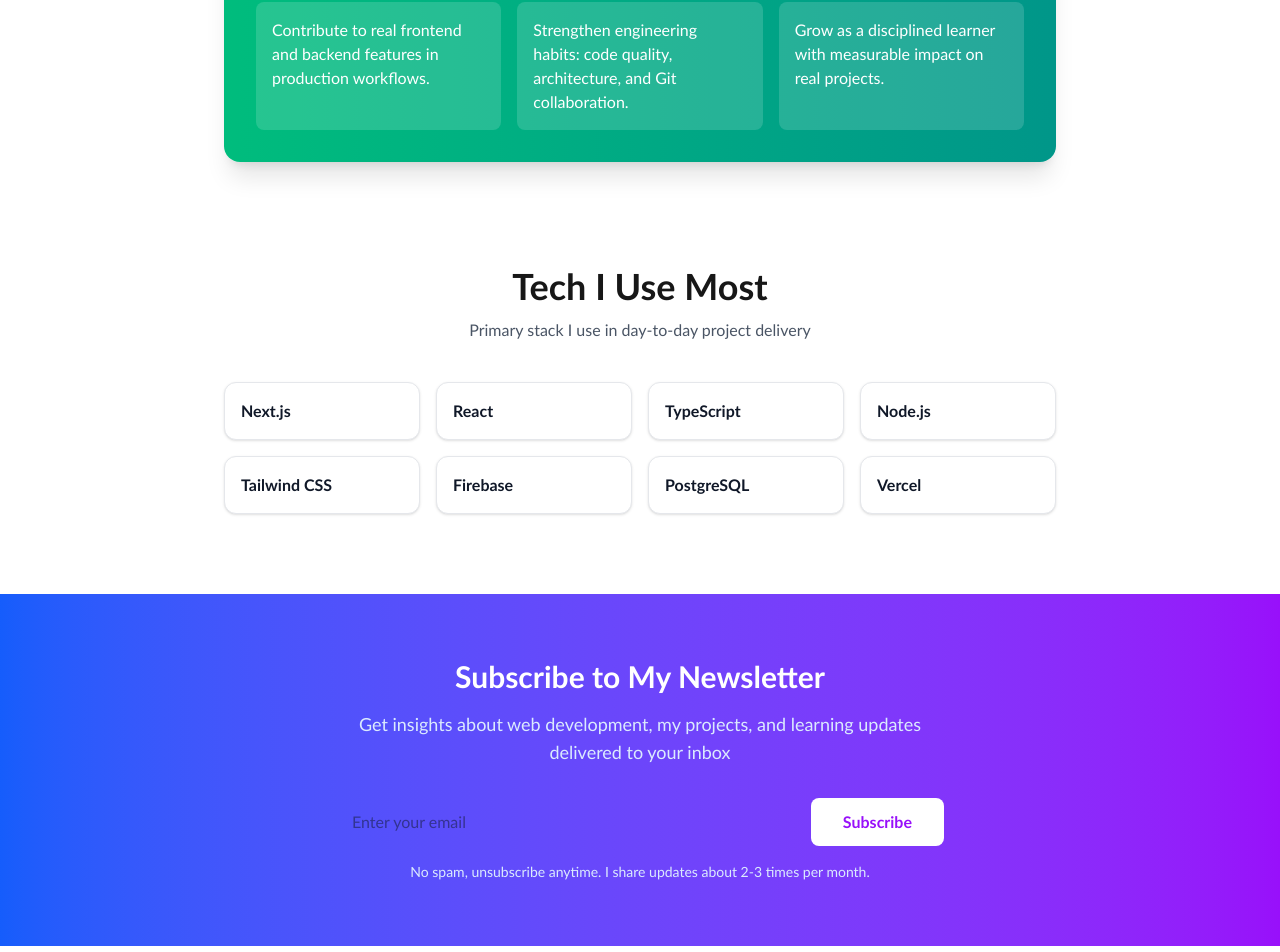
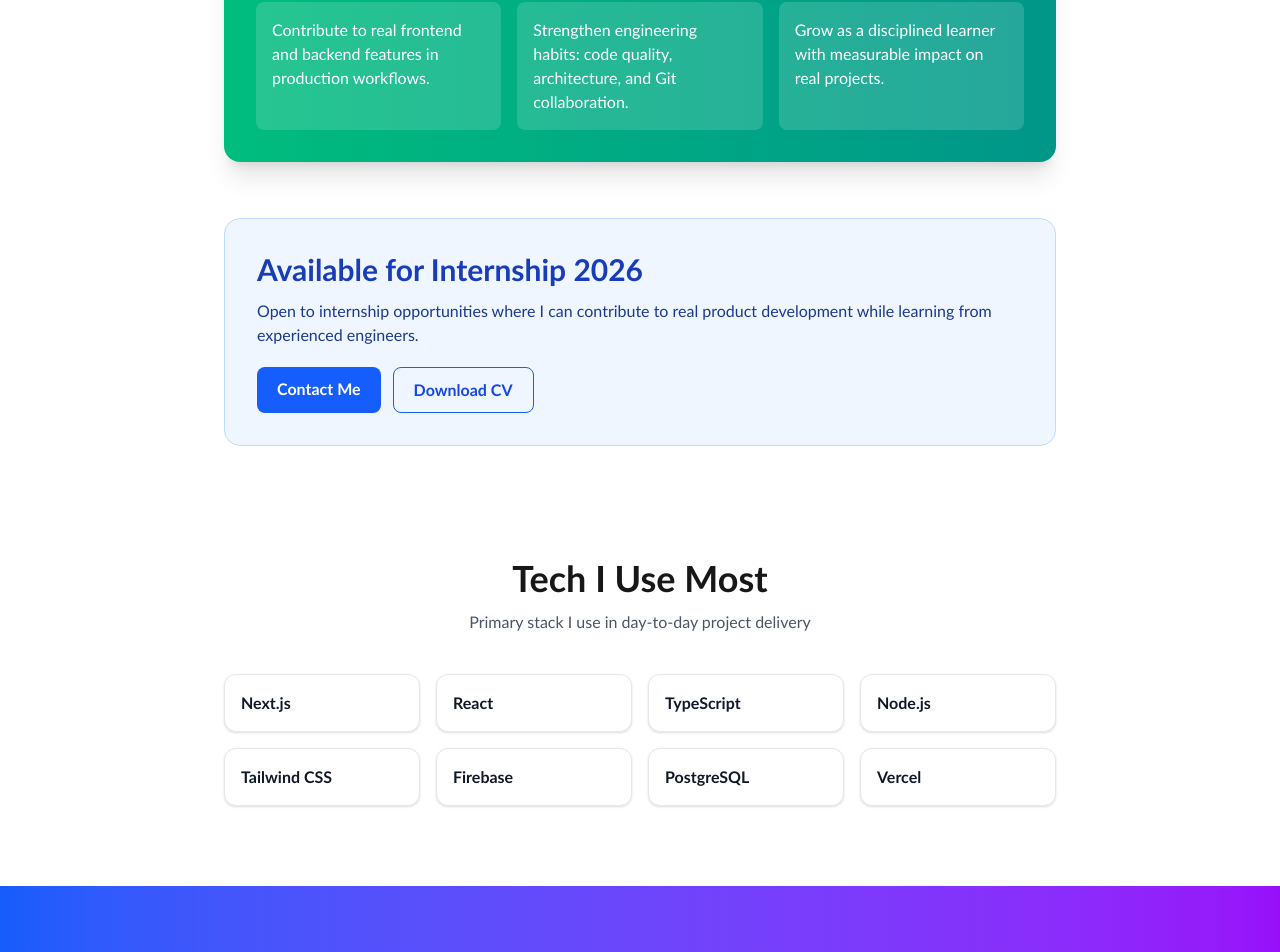
Before and after one commit to AkmelFed12/Portfolio, a Next.js app: page / in a window 1280 px wide. Shown: the part 1757-2709 px from the top of the page. Built offline with nearby package versions, Linux system fonts and the light colour scheme; no server answers.

Commit message:
Add internship section and finalize per-page SEO metadata

```diff
--- a/src/app/about/page.tsx
+++ b/src/app/about/page.tsx
@@ -5,6 +5,11 @@
 export const metadata: Metadata = {
   title: 'About',
   description: 'About Ladji Moussa OUATTARA, BS Computer Science student and project-based full-stack learner.',
+  openGraph: {
+    title: 'About | Ladji Moussa OUATTARA',
+    description: 'Education, timeline, and project-based learning journey of Ladji Moussa OUATTARA.',
+    images: ['/og-portfolio.svg'],
+  },
 };
 
 type AboutPageProps = {
--- a/src/app/blog/page.tsx
+++ b/src/app/blog/page.tsx
@@ -5,6 +5,11 @@
 export const metadata: Metadata = {
   title: 'Blog',
   description: 'Articles from Ladji Moussa OUATTARA about learning, projects, and practical web development.',
+  openGraph: {
+    title: 'Blog | Ladji Moussa OUATTARA',
+    description: 'Articles about project delivery, learning strategy, and full-stack development.',
+    images: ['/og-portfolio.svg'],
+  },
 };
 
 export default async function Blog() {
--- a/src/app/contact/layout.tsx
+++ b/src/app/contact/layout.tsx
@@ -3,6 +3,11 @@
 export const metadata: Metadata = {
   title: 'Contact',
   description: 'Contact Ladji Moussa OUATTARA via WhatsApp, email, and phone.',
+  openGraph: {
+    title: 'Contact | Ladji Moussa OUATTARA',
+    description: 'Reach out via WhatsApp, email, and phone for project inquiries.',
+    images: ['/og-portfolio.svg'],
+  },
 };
 
 export default function ContactLayout({ children }: { children: React.ReactNode }) {
--- a/src/app/page.tsx
+++ b/src/app/page.tsx
@@ -6,7 +6,20 @@
 
 export const metadata: Metadata = {
   title: 'Home',
-  description: 'Portfolio homepage of Ladji Moussa OUATTARA, BS Computer Science student and full-stack learner.',
+  description: 'Portfolio homepage of Ladji Moussa OUATTARA, BS Computer Science student, full-stack learner, and internship-ready developer in 2026.',
+  openGraph: {
+    title: 'Ladji Moussa OUATTARA | Portfolio',
+    description:
+      'BS Computer Science student, full-stack learner, and available for internship opportunities in 2026.',
+    images: ['/og-portfolio.svg'],
+  },
+  twitter: {
+    card: 'summary_large_image',
+    title: 'Ladji Moussa OUATTARA | Portfolio',
+    description:
+      'BS Computer Science student, full-stack learner, and available for internship opportunities in 2026.',
+    images: ['/og-portfolio.svg'],
+  },
 };
 
 type HomePageProps = {
@@ -35,6 +48,11 @@
           goal1: 'Contribuer a des fonctionnalites frontend/backend en environnement reel.',
           goal2: 'Renforcer les bonnes pratiques: qualite, architecture, collaboration Git.',
           goal3: 'Developper une vraie rigueur d\'ingenierie logicielle orientee impact.',
+          internshipTitle: 'Disponible pour un stage en 2026',
+          internshipText:
+            "Ouvert aux opportunites de stage pour contribuer sur de vrais produits et progresser aux cotes d'une equipe experimentee.",
+          internshipCta1: 'Me contacter',
+          internshipCta2: 'Telecharger CV',
           techTitle: 'Technologies que j\'utilise le plus',
           techSubtitle: 'Stack principale en pratique quotidienne',
           badge1: 'Diplome prevu: 2028',
@@ -55,6 +73,11 @@
           goal1: 'Contribute to real frontend and backend features in production workflows.',
           goal2: 'Strengthen engineering habits: code quality, architecture, and Git collaboration.',
           goal3: 'Grow as a disciplined learner with measurable impact on real projects.',
+          internshipTitle: 'Available for Internship 2026',
+          internshipText:
+            'Open to internship opportunities where I can contribute to real product development while learning from experienced engineers.',
+          internshipCta1: 'Contact Me',
+          internshipCta2: 'Download CV',
           techTitle: 'Tech I Use Most',
           techSubtitle: 'Primary stack I use in day-to-day project delivery',
           badge1: 'Expected Graduation: 2028',
@@ -140,6 +163,30 @@
         </div>
       </section>
 
+      <section className="max-w-4xl mx-auto px-4 sm:px-6 lg:px-8 py-8">
+        <div className="rounded-2xl border border-blue-200 dark:border-blue-900 bg-blue-50 dark:bg-blue-950/40 p-6 sm:p-8">
+          <h2 className="text-2xl sm:text-3xl font-bold mb-3 text-blue-800 dark:text-blue-300">
+            {t.internshipTitle}
+          </h2>
+          <p className="text-blue-900 dark:text-blue-200 mb-5">{t.internshipText}</p>
+          <div className="flex flex-wrap gap-3">
+            <Link
+              href={lang === 'fr' ? '/contact?lang=fr' : '/contact'}
+              className="px-5 py-2.5 rounded-lg bg-blue-600 hover:bg-blue-700 text-white font-semibold transition"
+            >
+              {t.internshipCta1}
+            </Link>
+            <a
+              href="/CV_LADJI_MOUSSA_OUATTARA.pdf"
+              download
+              className="px-5 py-2.5 rounded-lg border border-blue-600 text-blue-700 dark:text-blue-300 hover:bg-blue-100 dark:hover:bg-blue-900/40 font-semibold transition"
+            >
+              {t.internshipCta2}
+            </a>
+          </div>
+        </div>
+      </section>
+
       <section className="max-w-4xl mx-auto px-4 sm:px-6 lg:px-8 py-20">
         <h2 className="text-4xl font-bold mb-3 text-center">{t.techTitle}</h2>
         <p className="text-center text-gray-600 dark:text-gray-400 mb-10">{t.techSubtitle}</p>
--- a/src/app/projects/page.tsx
+++ b/src/app/projects/page.tsx
@@ -5,6 +5,12 @@
 export const metadata: Metadata = {
   title: 'Projects',
   description: 'Selected projects by Ladji Moussa OUATTARA including ASAA Portal, MyFinance LMO, and Barakatrack.',
+  openGraph: {
+    title: 'Projects | Ladji Moussa OUATTARA',
+    description:
+      'Selected projects including ASAA Portal, MyFinance LMO, and Barakatrack by Ladji Moussa OUATTARA.',
+    images: ['/og-portfolio.svg'],
+  },
 };
 
 type ProjectsPageProps = {
--- a/src/app/resume/layout.tsx
+++ b/src/app/resume/layout.tsx
@@ -3,6 +3,11 @@
 export const metadata: Metadata = {
   title: 'Resume',
   description: 'Resume of Ladji Moussa OUATTARA with education, skills, projects, and contact information.',
+  openGraph: {
+    title: 'Resume | Ladji Moussa OUATTARA',
+    description: 'Education, technical skills, and project experience of Ladji Moussa OUATTARA.',
+    images: ['/og-portfolio.svg'],
+  },
 };
 
 export default function ResumeLayout({ children }: { children: React.ReactNode }) {
--- a/src/app/services/page.tsx
+++ b/src/app/services/page.tsx
@@ -3,6 +3,11 @@
 export const metadata: Metadata = {
   title: 'Services',
   description: 'Web services offered by Ladji Moussa OUATTARA including websites, dashboards, and maintenance.',
+  openGraph: {
+    title: 'Services | Ladji Moussa OUATTARA',
+    description: 'Portfolio websites, full-stack apps, landing pages, and maintenance services.',
+    images: ['/og-portfolio.svg'],
+  },
 };
 
 export default function ServicesPage() {
```
